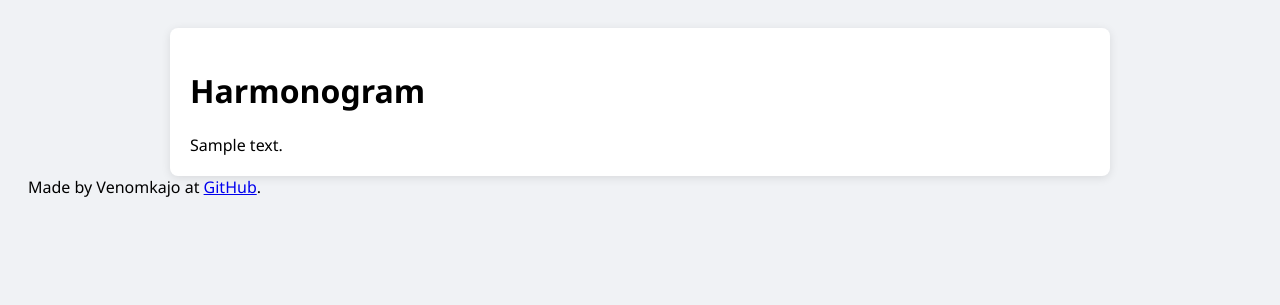
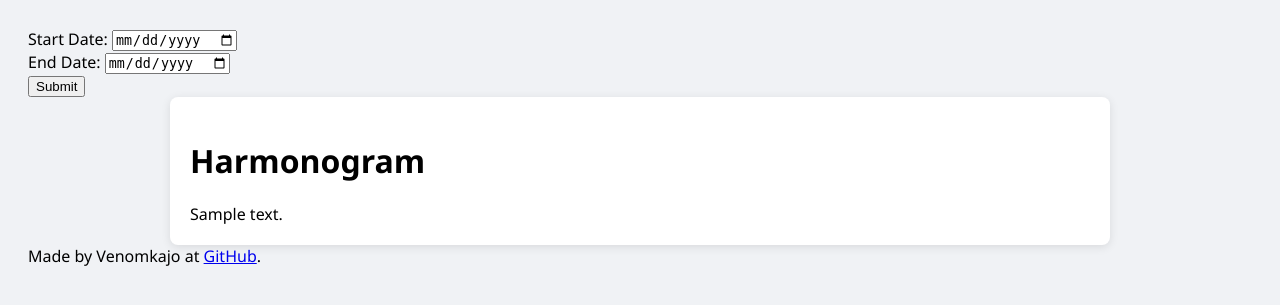
Before and after one commit to Venomkajo/combine-dsw-plan, a FastAPI app: template templates/index.html in a window 1280 px wide. Shown: the top 305 px of the page. Run offline with FastAPI, Linux system fonts and the light colour scheme; the template is opened without the code that fills it: most values are stand-ins (such as "Sample title", 1, 10 or a date in 2020).

Commit message:
added very simple date selector

```diff
--- a/app/main.py
+++ b/app/main.py
@@ -1,5 +1,6 @@
 from collections import defaultdict
-from datetime import datetime, timedelta
+from datetime import date, timedelta
+from typing import Optional
 from fastapi import FastAPI, Request
 from fastapi.responses import HTMLResponse
 from fastapi.staticfiles import StaticFiles
@@ -14,10 +15,10 @@ app = FastAPI()
 
 app.mount("/static", StaticFiles(directory="static"), name="static")
 
-async def get_plan_data(url: str) -> dict:
+async def get_plan_data(url: str, start_date: date, end_date: date) -> dict:
     async with httpx.AsyncClient() as client:
         # Use headers to look like a real browser
-        headers = {"User-Agent": "Mozilla/5.0 (Windows NT 10.0; Win64; x64) AppleWebKit/537.36 (KHTML, like Gecko) Chrome/91.0.4472.124 Safari/537.36", "Cookie": get_date_cookie()}
+        headers = {"User-Agent": "Mozilla/5.0 (Windows NT 10.0; Win64; x64) AppleWebKit/537.36 (KHTML, like Gecko) Chrome/91.0.4472.124 Safari/537.36", "Cookie": get_date_cookie(start_date, end_date)}
         response = await client.get(url, headers=headers)
 
         soup = BeautifulSoup(response.text, "html.parser")
@@ -54,17 +55,17 @@ async def get_plan_data(url: str) -> dict:
 
         return date_dictionary
 
-def get_date_cookie():
-    today = datetime.now()
-    week = datetime.now() + timedelta(days=7)
+def get_date_cookie(start_date: date, end_date: date) -> str:
+    today = start_date
+    week = end_date
     return f"RadioList_TerminGr={today.year},{today.month},{today.day}%5C{week.year},{week.month},{week.day}%5C1"
 
 @app.get("/", response_class=HTMLResponse)
-async def my_combined_plan(request: Request):
+async def my_combined_plan(start_date: Optional[date] = date.today(), end_date: Optional[date] = date.today() + timedelta(days=7), request: Request = None):
 
     # Fetch data
-    plan1 = await get_plan_data("https://harmonogramy.dsw.edu.pl/Plany/PlanyGrup/20153")
-    plan2 = await get_plan_data("https://harmonogramy.dsw.edu.pl/Plany/PlanyGrup/18909")
+    plan1 = await get_plan_data("https://harmonogramy.dsw.edu.pl/Plany/PlanyGrup/20153", start_date=start_date, end_date=end_date)
+    plan2 = await get_plan_data("https://harmonogramy.dsw.edu.pl/Plany/PlanyGrup/18909", start_date=start_date, end_date=end_date)
 
     # Combine keys (dates)
     all_dates = sorted(set(plan1.keys()) | set(plan2.keys()))
--- a/templates/index.html
+++ b/templates/index.html
@@ -8,6 +8,18 @@
     <link rel="icon" href="../static/images/favicon.png" type="image/png">
 </head>
 <body>
+    <form method="get" action="/">
+        <div class="selection-container">
+            <div class="date-selection">
+                <label for="start_date">Start Date:</label>
+                <input type="date" id="start_date" name="start_date" required>
+            </div>
+            <div class="date-selection">
+                <label for="end_date">End Date:</label>
+                <input type="date" id="end_date" name="end_date" required>
+            </div>
+        </div>
+        <button type="submit">Submit</button>
     <div class="container">
         <h1>Harmonogram</h1>
         {{ content | safe }}
```
